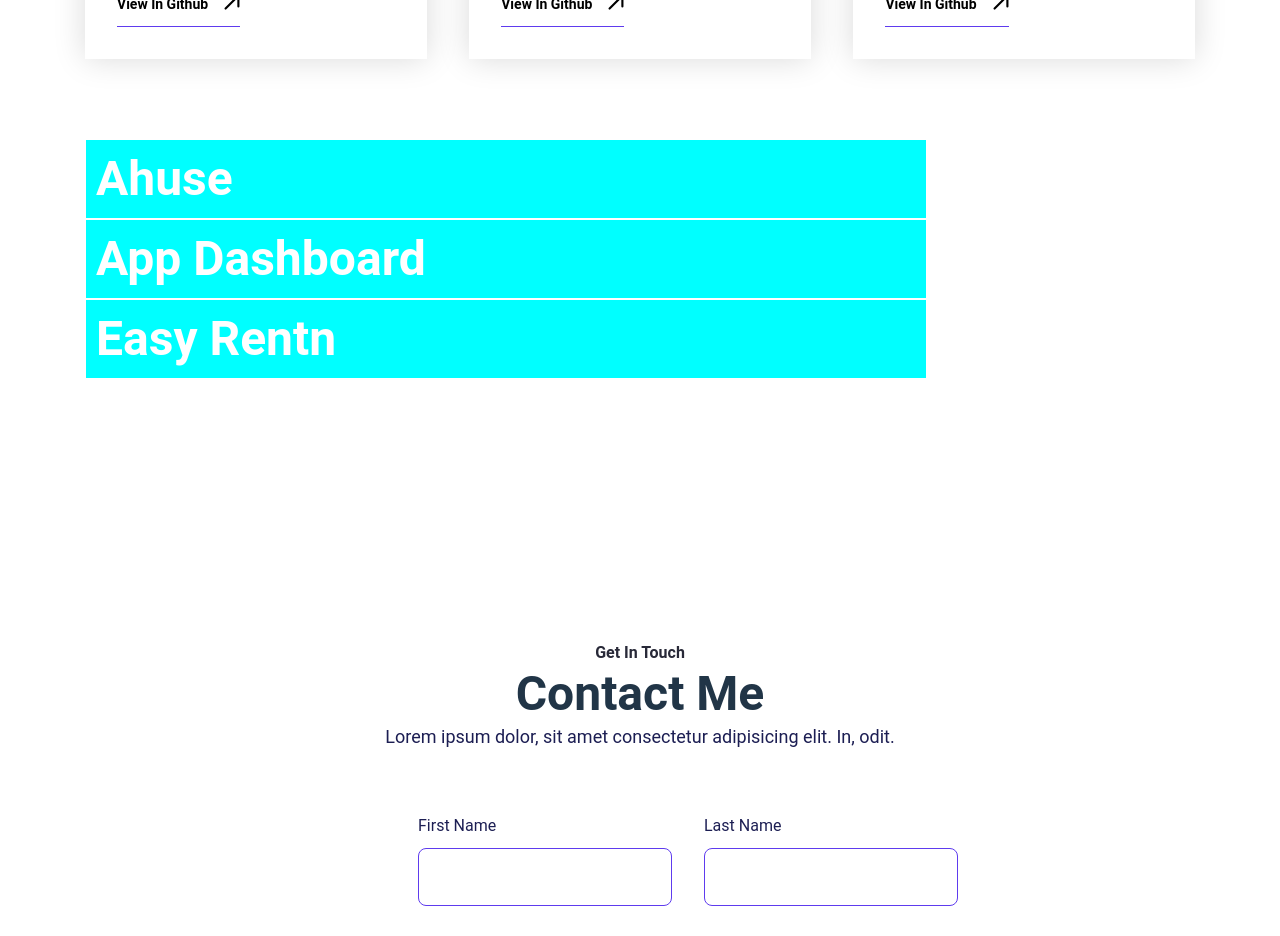
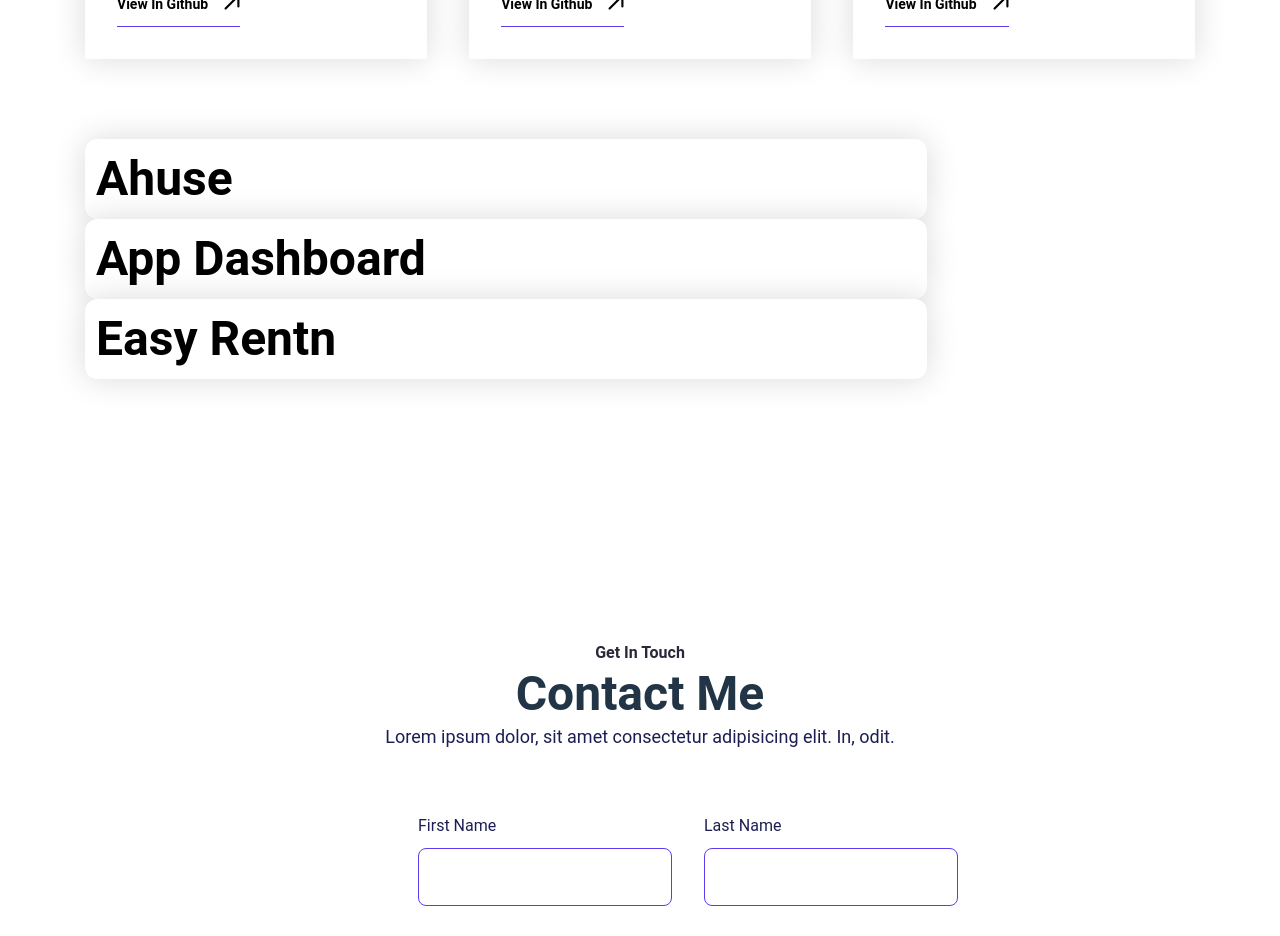
Before and after one commit to thewort/portfolio, a React (Vite) app: page / in a window 1280 px wide. Shown: the part 1800-2736 px from the top of the page. Built offline with nearby package versions, Linux system fonts and the light colour scheme.

Commit message:
added collapsible

```diff
--- a/package.json
+++ b/package.json
@@ -14,6 +14,7 @@
     "react": "^18.3.1",
     "react-collapsible": "^2.10.0",
     "react-dom": "^18.3.1",
+    "react-icons": "^5.2.1",
     "react-router-dom": "^6.26.0",
     "react-scroll": "^1.9.0"
   },
--- a/src/App.css
+++ b/src/App.css
@@ -330,11 +330,18 @@ h3 {
   position: relative;
   border: 1px solid white;
   padding: 10px;
-  background: cyan;
-  color: white;
+  color: black;
   font-size: 48px;
   font-weight: 700;
   line-height: 58px;
+  border-radius: 12px;
+
+
+  align-items: flex-start;
+  gap: 32px;
+  background: #fff;
+  box-shadow: 0 0 32px 0 rgba(0, 0, 0, 0.15);
+  cursor: pointer;
 
 
 }
```
Also changed, not shown: 1 other file (tests, documents, lock files or other folders).
